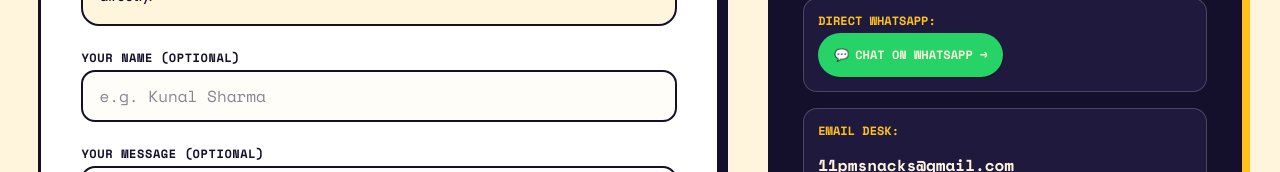
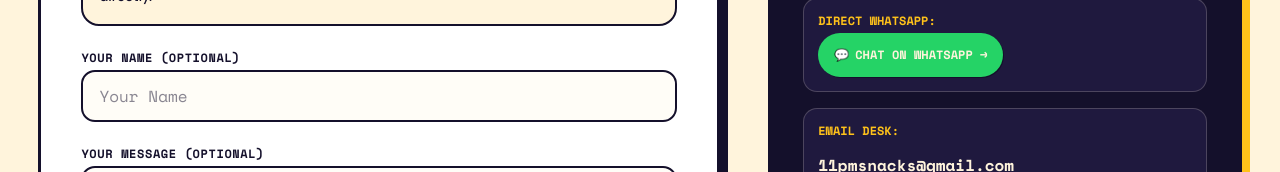
Before and after one commit to nikunj200134-svg/11-PM-Snacks, a Next.js app: page /contact in a window 1280 px wide. Shown: the part 592-764 px from the top of the page. Built offline with nearby package versions, Linux system fonts and the light colour scheme; no server answers; a web font is replaced by a local one.

Commit message:
fix(contact): change name placeholder to 'Your Name' without 'e.g.' or names

```diff
--- a/app/contact/page.tsx
+++ b/app/contact/page.tsx
@@ -121,7 +121,7 @@ export default function ContactPage() {
                     type="text"
                     value={formData.name}
                     onChange={(e) => setFormData({ ...formData, name: e.target.value })}
-                    placeholder="e.g. Kunal Sharma"
+                    placeholder="Your Name"
                     className="w-full min-h-[48px] px-4 py-3 rounded-xl border-2 border-[#14102B] font-mono text-base focus:outline-none focus:ring-2 focus:ring-[#FFC21A] bg-[#FFFDF7]"
                   />
                 </div>
```
